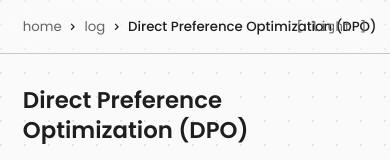
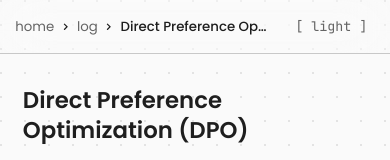
Before and after one commit to esceptico/website, a Next.js app: page /log/dpo in a window 390 px wide. Shown: the top 160 px of the page. Built offline with nearby package versions, Linux system fonts and the light colour scheme.

Commit message:
refactor BlogViewer layout for improved responsiveness and styling consistency

```diff
--- a/src/components/blog/BlogViewer.tsx
+++ b/src/components/blog/BlogViewer.tsx
@@ -18,23 +18,23 @@ export function BlogViewer({ post }: BlogViewerProps) {
     <div className="min-h-screen -mt-16 bg-[var(--theme-bg-primary)] relative z-10">
       {/* Header */}
       <header className="sticky top-0 z-30 bg-[var(--theme-bg-primary)]/90 backdrop-blur-xl border-b border-[var(--theme-border)]">
-        <div className="h-14 flex items-center px-6 lg:px-10">
-          <nav className="flex items-center gap-2 text-sm">
+        <div className="h-14 flex items-center px-4 lg:px-10 pr-24 sm:pr-20">
+          <nav className="flex items-center gap-2 text-sm min-w-0">
             <Link
               href="/"
-              className="text-[var(--theme-text-secondary)] hover:text-[var(--theme-text-primary)] transition-colors"
+              className="text-[var(--theme-text-secondary)] hover:text-[var(--theme-text-primary)] transition-colors shrink-0"
             >
               home
             </Link>
-            <FaChevronRight className="w-2 h-2 text-[var(--theme-text-secondary)]/50" />
+            <FaChevronRight className="w-2 h-2 text-[var(--theme-text-secondary)]/50 shrink-0" />
             <Link
               href="/log"
-              className="text-[var(--theme-text-secondary)] hover:text-[var(--theme-text-primary)] transition-colors"
+              className="text-[var(--theme-text-secondary)] hover:text-[var(--theme-text-primary)] transition-colors shrink-0"
             >
               log
             </Link>
-            <FaChevronRight className="w-2 h-2 text-[var(--theme-text-secondary)]/50" />
-            <span className="text-[var(--theme-text-primary)] font-medium truncate max-w-[300px]">
+            <FaChevronRight className="w-2 h-2 text-[var(--theme-text-secondary)]/50 shrink-0" />
+            <span className="text-[var(--theme-text-primary)] font-medium truncate max-w-[150px] sm:max-w-[250px] lg:max-w-none">
               {post.title}
             </span>
           </nav>
```
